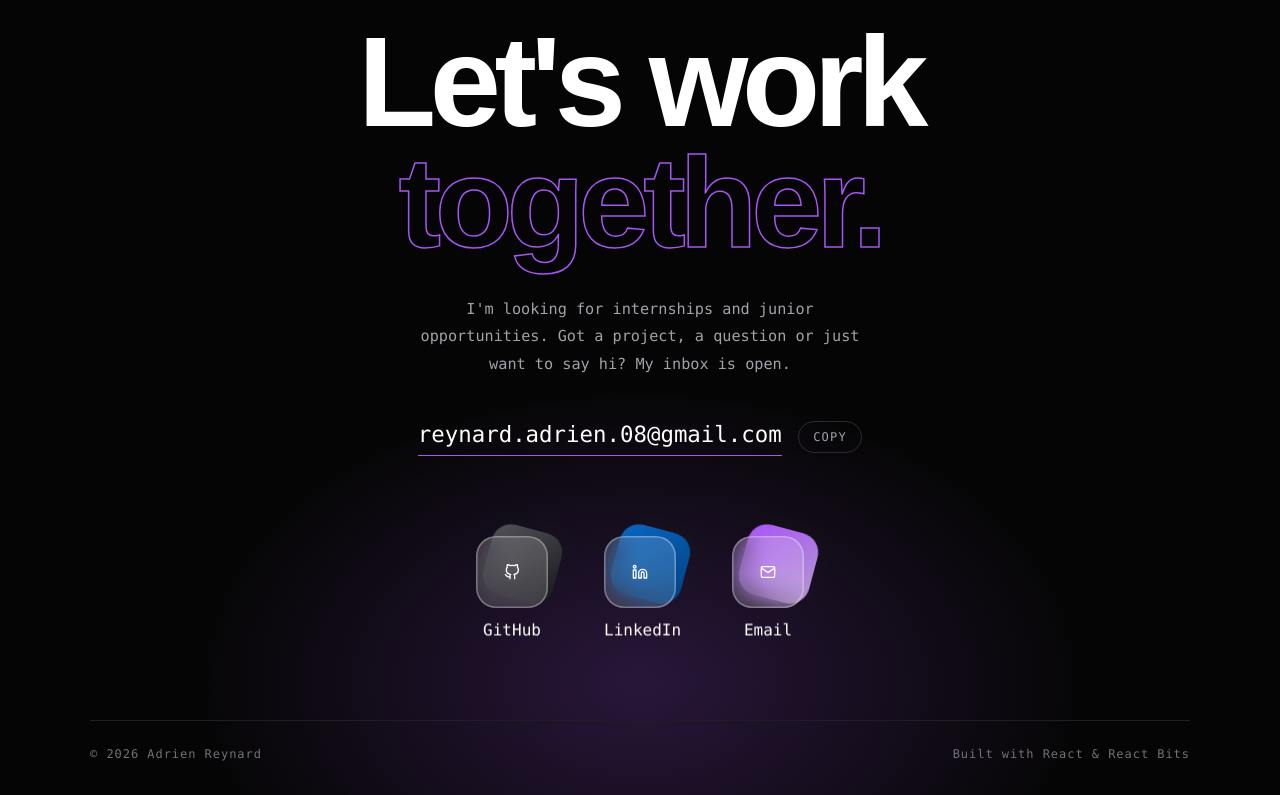
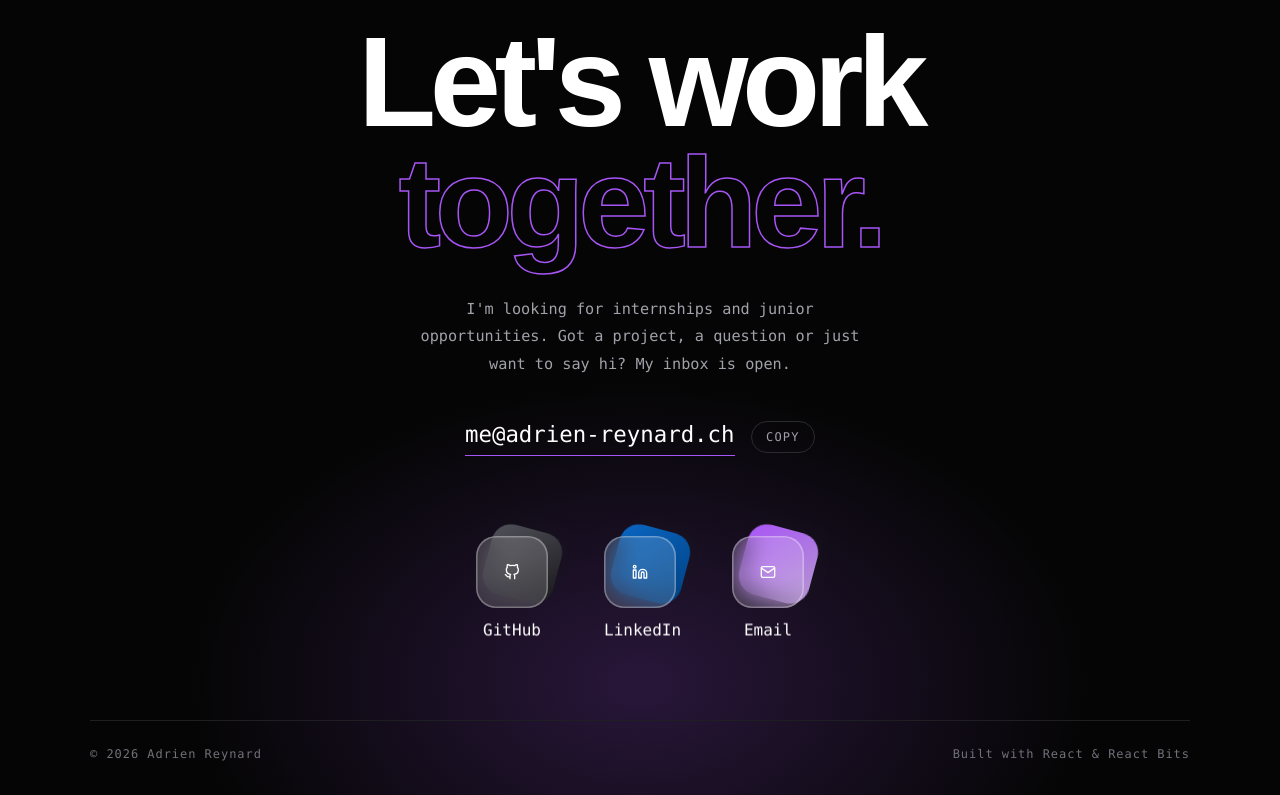
Before and after one commit to areynard13/portfolio, a React (Vite) app: page / in a window 1280 px wide. Shown: the part 7280-8075 px from the top of the page. Built offline with nearby package versions, Linux system fonts and the light colour scheme; no server answers.

Commit message:
feat: use new email

```diff
--- a/src/data/contact.js
+++ b/src/data/contact.js
@@ -1,5 +1,5 @@
 export const contact = {
-  email: 'reynard.adrien.08@gmail.com',
+  email: 'me@adrien-reynard.ch',
   github: 'https://github.com/areynard13',
   linkedin: 'https://www.linkedin.com/in/adrien-reynard-085981379',
 //   cv: '/cv.pdf',
```
